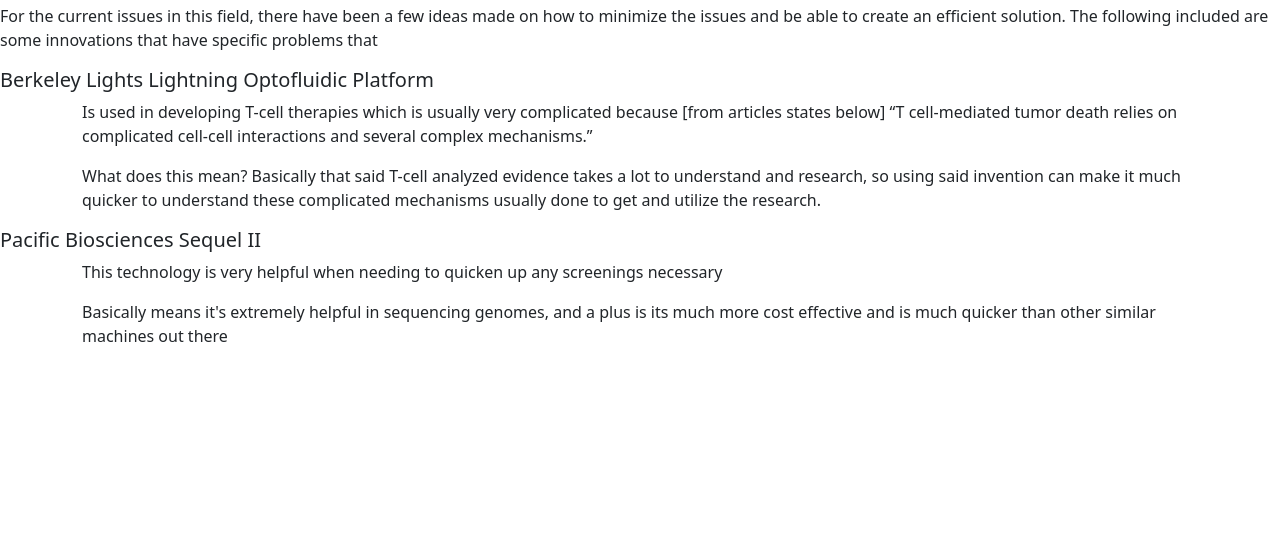
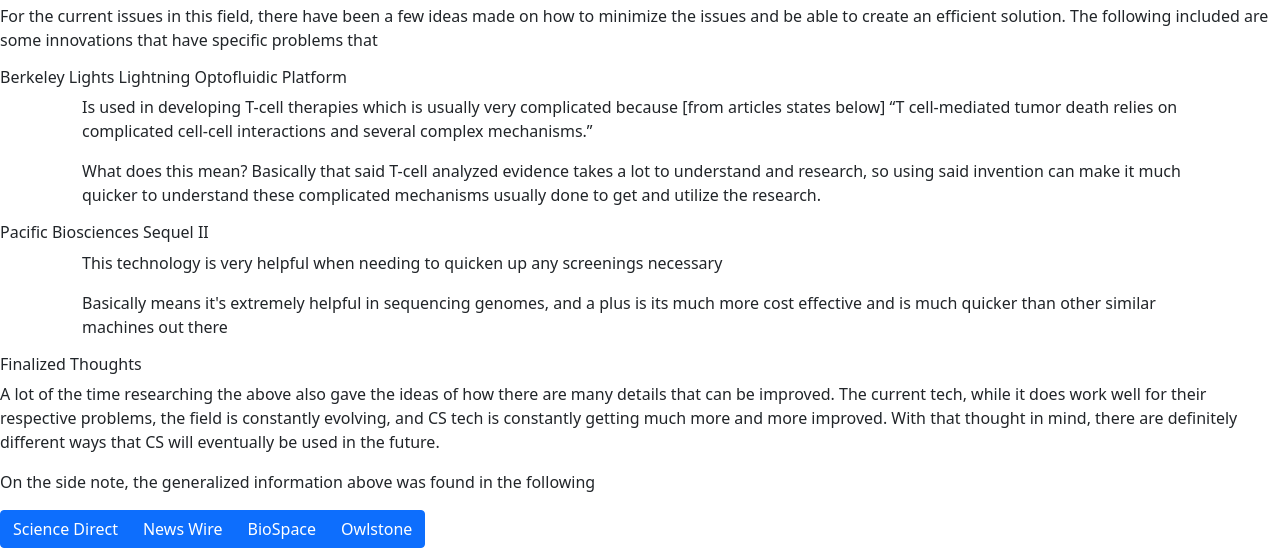
Before and after one commit to marlenp7932/freedom-project-sep10, a plain HTML site: page index.html in a window 1280 px wide. Shown: the part 435-983 px from the top of the page. Before the commit the page ends 800 px from the top, so only its background shows below. Drawn offline with nearby package versions, Linux system fonts and the light colour scheme; a script that the page names is missing.

Commit message:
added links

```diff
--- a/index.html
+++ b/index.html
@@ -37,20 +37,30 @@
            <div class="container-fluid2">
             <h2> Some Examples </h2>
             <p>For the current issues in this field, there have been a few ideas made on how to minimize the issues and be able to create an efficient solution. The following included are some innovations that have specific problems that </p>
-            <h5>Berkeley Lights Lightning Optofluidic Platform</h5>
+            <h6>Berkeley Lights Lightning Optofluidic Platform</h6>
         </div>
         <div class="container">
          <p>Is used in developing T-cell therapies which is usually very complicated because [from articles states below] “T cell-mediated tumor death relies on complicated cell-cell interactions and several complex mechanisms.”</p>
          <p>What does this mean? Basically that said T-cell analyzed evidence takes a lot to understand and research, so using said invention can make it much quicker to understand these complicated mechanisms usually done to get and utilize the research.</p>
                 </div>
             <div class="container-fluid2">
-                <h5>Pacific Biosciences Sequel II</h5>
+                <h6>Pacific Biosciences Sequel II</h6>
                 </div>
                 <div class="container">
          <p>This technology is very helpful when needing to quicken up any screenings necessary </p>
-         <p> Basically means it's extremely helpful in sequencing genomes, and a plus is its much more cost effective and is much quicker than other similar machines out there
-</p>
+         <p> Basically means it's extremely helpful in sequencing genomes, and a plus is its much more cost effective and is much quicker than other similar machines out there</p>
                 </div>
+            <div class="container-fluid3">
+                <h6>Finalized Thoughts</h6>
+                <p>A lot of the time researching the above also gave the ideas of how there are many details that can be improved. The current tech, while it does work well for their respective problems, the field is constantly evolving, and CS tech is constantly getting much more and more improved. With that thought in mind, there are definitely different ways that CS will eventually be used in the future.</p>
+                <p>On the side note, the generalized information above was found in the following</p>
+                <div class="btn-group">
+                  <a href="https://www.sciencedirect.com/science/article/pii/S1465324920302851" class="btn btn-primary">Science Direct</a>
+                  <a href="https://www.prnewswire.com/news-releases/berkeley-lights-launches-culture-station-to-increase-capacity-of-its-beacon-and-lightning-optofluidic-platforms-300994615.html" class="btn btn-primary">News Wire</a>
+                  <a href="https://www.biospace.com/article/pacific-biosciences-launches-the-sequel-iie-system-to-accelerate-adoption-of-highly-accurate-hifi-sequencingnew-system/" class="btn btn-primary">BioSpace</a>
+                  <a href="https://www.owlstonemedical.com/about/blog/2020/dec/22/2020-highlights/" class="btn btn-primary">Owlstone</a>
+                    </div>
+                    </div>
 
 
 
```
